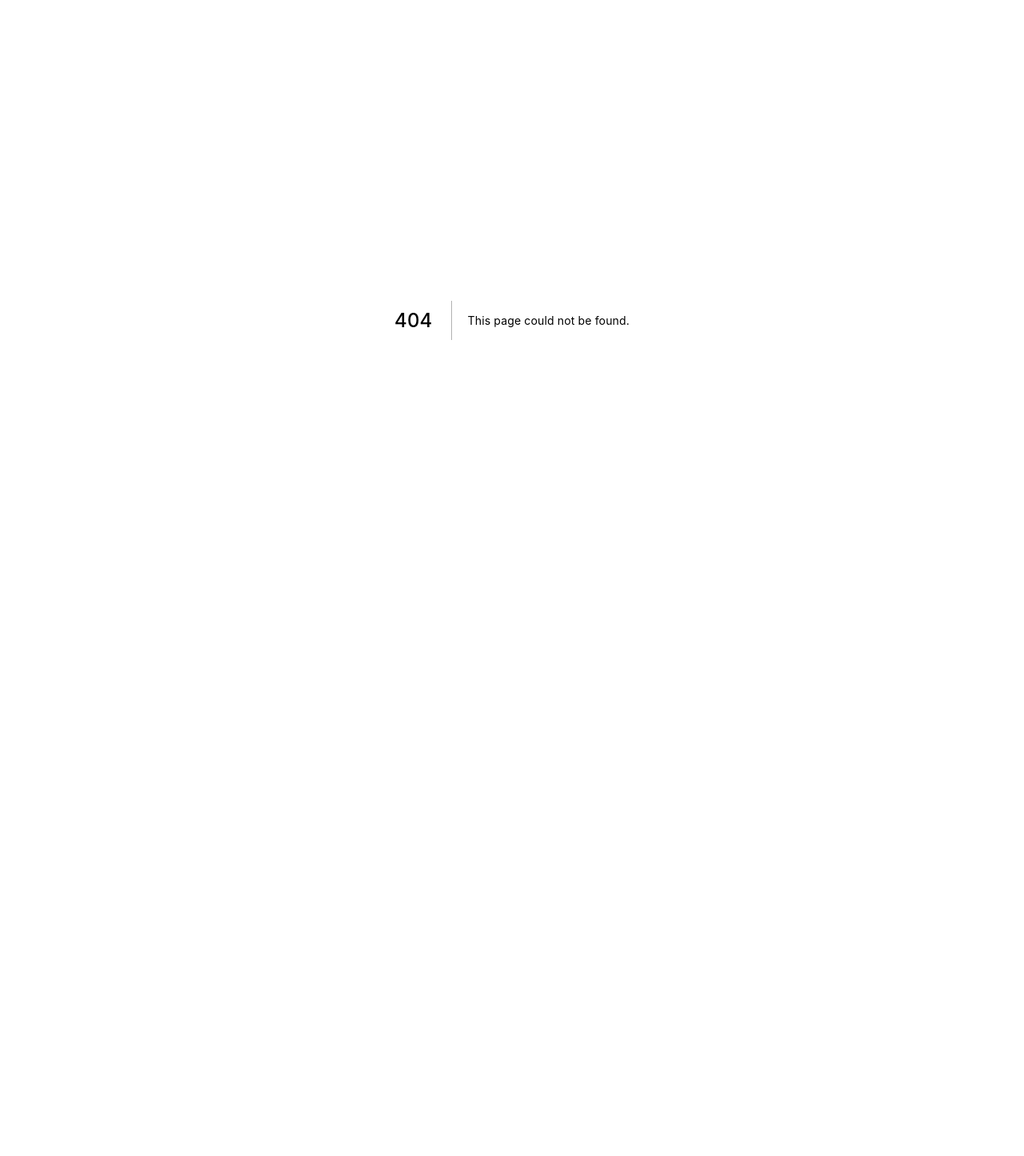
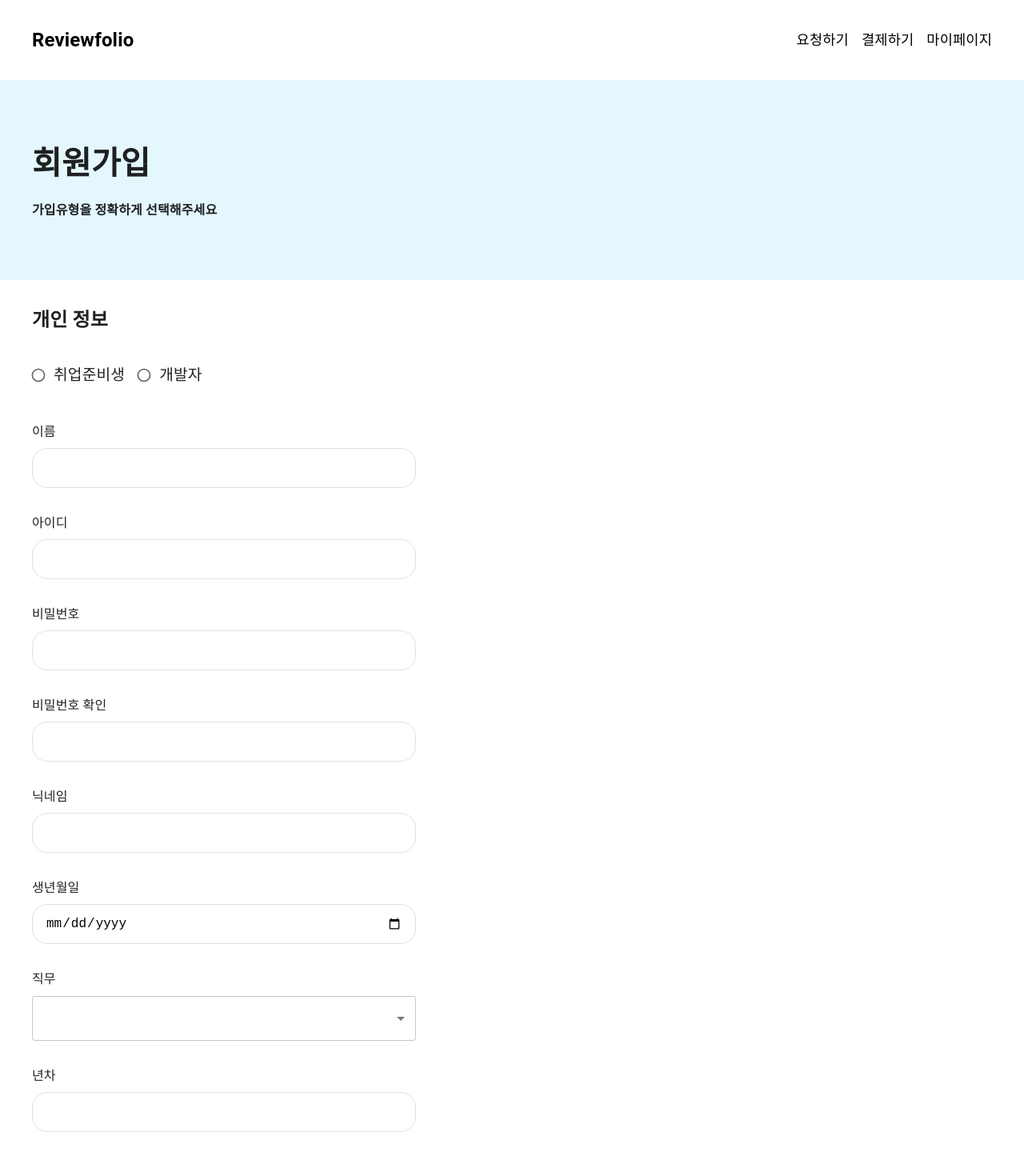
Before and after one commit to JhsK/reviewfolio, a Next.js app in the folder front/: page /user/sign_up in a window 1280 px wide. Before the commit this address had no page. Shown: the top 1445 px of the page at 80% size. Before the commit the page ends 800 px from the top, so only its background shows below. Built offline with nearby package versions, Linux system fonts and the light colour scheme.

Commit message:
회원가입 페이지 퍼블리싱 작성

```diff
--- a/front/package.json
+++ b/front/package.json
@@ -24,6 +24,7 @@
     "next": "^12.1.0",
     "react": "^17.0.2",
     "react-dom": "^17.0.2",
+    "react-hook-form": "^7.28.1",
     "react-icons": "^4.3.1",
     "react-query": "^3.34.16"
   },
--- a/front/src/components/Header/index.tsx
+++ b/front/src/components/Header/index.tsx
@@ -10,6 +10,13 @@ const Container = styled.div`
   justify-content: space-between;
   padding: 2rem 0;
   color: ${(props) => props.theme.PUBLIC_BLACK};
+
+  a {
+    cursor: pointer;
+    text-decoration: none;
+    outline: none;
+    color: #000;
+  }
 `;
 
 const Logo = styled.span`
@@ -21,27 +28,17 @@ const MenuContainer = styled.div`
   font-size: 1.1rem;
 
   a {
-    cursor: pointer;
     margin-left: 1rem;
-    text-decoration: none;
-    outline: none;
-    color: #000;
-
-    /* &:link {
-      color: #000;
-    }
-    &:visited {
-      color: '#000';
-    }
-    &:active {
-      color: '#000';
-    } */
   }
 `;
 
 const Header = () => (
   <Container>
-    <Logo>Reviewfolio</Logo>
+    <Logo>
+      <Link href="/">
+        <a>Reviewfolio</a>
+      </Link>
+    </Logo>
     <MenuContainer>
       <Link href="/request">
         <a>요청하기</a>
--- a/front/src/components/Layout.tsx
+++ b/front/src/components/Layout.tsx
@@ -11,7 +11,7 @@ const Container = styled.div<LayoutContainer>`
   background-color: ${(props) => props.color};
 `;
 
-const SubContainer = styled.div`
+export const SubContainer = styled.div`
   max-width: 1200px;
   width: 100%;
   margin-left: auto;
--- /dev/null
+++ b/front/src/components/style.ts
@@ -0,0 +1,6 @@
+import styled from '@emotion/styled';
+
+export const Hr = styled.hr`
+  color: rgba(0, 0, 0, 0.12);
+  border-width: 0px 0px thin;
+`;
--- /dev/null
+++ b/front/src/pages/user/sign_up.tsx
@@ -0,0 +1,223 @@
+import styled from '@emotion/styled';
+import React, { useState } from 'react';
+import Header from 'src/components/Header';
+import Layout, { SubContainer } from 'src/components/Layout';
+import { Radio, RadioGroup, FormControlLabel, MenuItem, Select, SelectChangeEvent } from '@mui/material';
+import Footer from 'src/components/Footer';
+import { useForm } from 'react-hook-form';
+import { Hr } from 'src/components/style';
+
+const BannerContainer = styled.div`
+  width: 100%;
+  height: 250px;
+  background-color: #e4f7fd;
+`;
+
+const Banner = styled(SubContainer)`
+  height: 100%;
+  display: flex;
+  flex-direction: column;
+  justify-content: center;
+  font-weight: bold;
+
+  h1 {
+    margin: 0 0 1rem 0;
+    font-size: 2.5rem;
+  }
+`;
+
+const Form = styled.form`
+  display: flex;
+  flex-direction: column;
+  padding: 2rem 0;
+  width: 100%;
+
+  .title {
+    font-size: 1.5rem;
+    font-weight: bold;
+  }
+
+  .article {
+    margin-top: 2rem;
+    display: flex;
+    flex-direction: column;
+
+    span {
+      font-size: 1.2rem;
+    }
+
+    label {
+      padding-bottom: 0.5rem;
+    }
+  }
+
+  .btnContainer {
+    margin-top: 2rem;
+
+    button {
+      width: 150px;
+      margin-right: 1rem;
+      outline: none;
+      font-size: 1rem;
+      padding: 1rem 0;
+      border-radius: 1.2rem;
+
+      &:nth-child(1) {
+        color: #fff;
+        background-color: #1976d3;
+        border: none;
+      }
+
+      &:nth-child(2) {
+        border: 1px solid #1976d3;
+        color: #1976d3;
+        background-color: #fff;
+      }
+    }
+  }
+`;
+
+const Input = styled.input`
+  width: 40%;
+  height: 50px;
+  border-radius: 1.2rem;
+  border: 1px solid rgb(222, 226, 230);
+  outline: none;
+  padding: 0 1rem;
+  font-size: 1rem;
+`;
+
+const validationMessage = {
+  required: '필수 항목입니다',
+  passwordConfirmation: '비밀번호가 일치하지 않습니다',
+  notString: '숫자만 입력 가능합니다',
+  range: '최소 0부터 최대 20까지 입력 가능합니다',
+};
+
+const SignUp = () => {
+  const {
+    register,
+    handleSubmit,
+    formState: { errors },
+  } = useForm();
+  const [selectJob, setSelectJob] = useState('직무를 선택해주세요');
+
+  const onChangeJob = (e: SelectChangeEvent) => {
+    console.log(e.target.value);
+    setSelectJob(e.target.value);
+  };
+
+  return (
+    <>
+      <Layout>
+        <Header />
+      </Layout>
+      <BannerContainer>
+        <Banner>
+          <h1>회원가입</h1>
+          <span>가입유형을 정확하게 선택해주세요</span>
+        </Banner>
+      </BannerContainer>
+      <Layout>
+        <Form>
+          <span className="title">개인 정보</span>
+          <div className="article">
+            <RadioGroup row aria-labelledby="demo-row-radio-buttons-group-label" name="row-radio-buttons-group">
+              <FormControlLabel value="student" control={<Radio size="small" />} label="취업준비생" />
+              <FormControlLabel value="programmer" control={<Radio size="small" />} label="개발자" />
+            </RadioGroup>
+          </div>
+          <div className="article">
+            <label htmlFor="userName">이름</label>
+            <Input
+              {...register('userName', { required: validationMessage.required })}
+              type="text"
+              name="userName"
+              id="userName"
+            />
+            <span>{errors?.userName?.message}</span>
+          </div>
+          <div className="article">
+            <label htmlFor="userId">아이디</label>
+            <Input
+              type="text"
+              {...register('userId', { required: validationMessage.required })}
+              name="userId"
+              id="userId"
+            />
+            <span>{errors?.userId?.message}</span>
+          </div>
+          <div className="article">
+            <label htmlFor="userPassword">비밀번호</label>
+            <Input
+              {...register('password', { required: validationMessage.required })}
+              type="password"
+              name="userPassword"
+              id="userPassword"
+            />
+            <span>{errors?.userPassword?.message}</span>
+          </div>
+          <div className="article">
+            <label htmlFor="rePassword">비밀번호 확인</label>
+            <Input type="password" name="rePassword" id="rePassword" />
+            <span>{errors?.rePassword?.message}</span>
+          </div>
+          <div className="article">
+            <label htmlFor="nickname">닉네임</label>
+            <Input
+              {...register('nickname', { required: validationMessage.required })}
+              type="text"
+              name="nickname"
+              id="nickname"
+            />
+            <span>{errors?.nickname?.message}</span>
+          </div>
+          <div className="article">
+            <label htmlFor="birthday">생년월일</label>
+            <Input
+              type="date"
+              {...register('birthday', { required: validationMessage.required })}
+              name="birthday"
+              id="birthday"
+            />
+            <span>{errors?.birthday?.message}</span>
+          </div>
+          <div className="article">
+            <label htmlFor="job">직무</label>
+            <Select id="job" value={selectJob} onChange={onChangeJob} sx={{ width: '40%' }}>
+              <MenuItem value="front">프론트엔드</MenuItem>
+              <MenuItem value="back">백엔드</MenuItem>
+              <MenuItem value="data">데이터분석</MenuItem>
+              <MenuItem value="android">Android</MenuItem>
+              <MenuItem value="ios">IOS</MenuItem>
+              <MenuItem value="devops">DevOps</MenuItem>
+            </Select>
+          </div>
+          <div className="article">
+            <label htmlFor="career">년차</label>
+            <Input
+              {...register('career', {
+                required: validationMessage.required,
+                min: { value: 0, message: validationMessage.range },
+                max: { value: 20, message: validationMessage.range },
+                pattern: { value: /^[0-9]+$/, message: validationMessage.notString },
+              })}
+              type="text"
+              name="career"
+              id="career"
+            />
+            <span>{errors?.career?.message}</span>
+          </div>
+          <div className="btnContainer">
+            <button>회원가입</button>
+            <button>홈으로</button>
+          </div>
+        </Form>
+      </Layout>
+      <Hr />
+      <Footer />
+    </>
+  );
+};
+
+export default SignUp;
```
Also changed, not shown: front/src/pages/index.tsx (+8 -7 lines), 1 other file (tests, documents, lock files or other folders).
